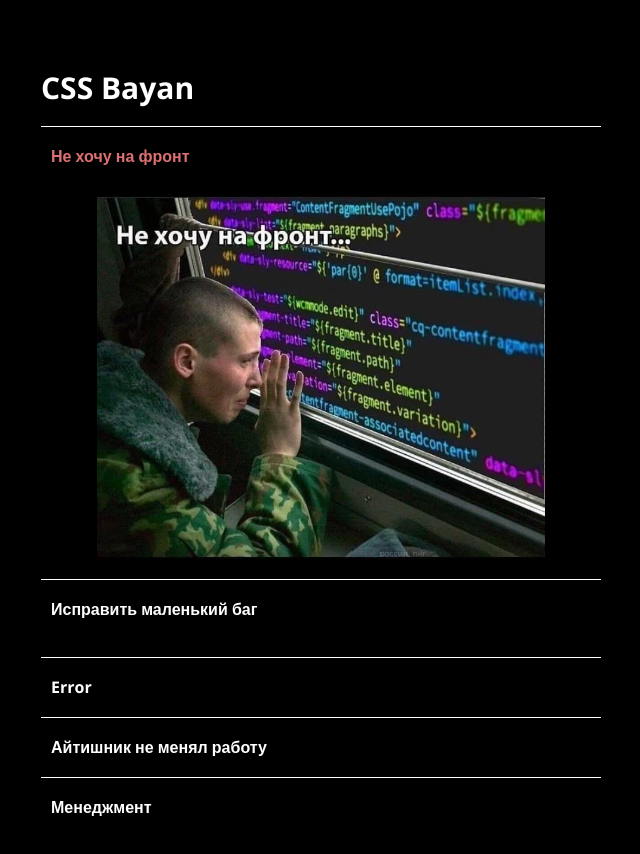
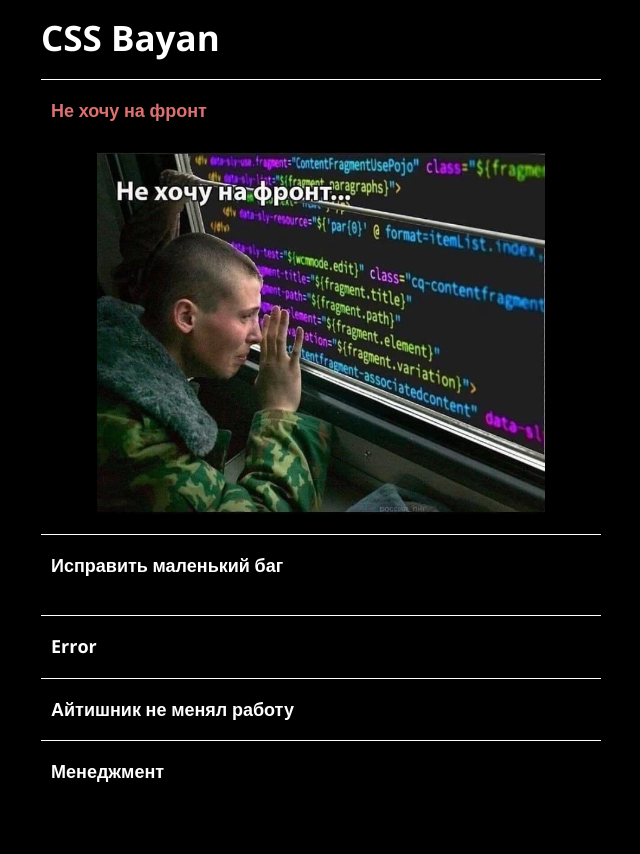
Before and after one commit to andreialisenok/cssBayan, a plain HTML site: page cssBayan/index.html in a window 1280 px wide. Shown: the whole page, without its empty margins (319-959 px from the left). After the commit the page ends 803 px from the top, so only its background shows below. Drawn offline with nearby package versions, Linux system fonts and the light colour scheme.

Commit message:
fix: change style (Mon, Mar 13, 2023 1:42:20 AM)

```diff
--- a/cssBayan/style.css
+++ b/cssBayan/style.css
@@ -5,8 +5,10 @@
 }
 html {
   font-size: 62.5%;
+  height: 100%;
 }
 body {
+  height: 100%;
   font-family: 'Open Sans', sans-serif;
   font-weight: 400;
   font-size: 1.5rem;
@@ -18,9 +20,14 @@ ul {
   list-style: none;
 }
 .wrap {
+  height: 100%;
   max-width: 60rem;
+  display: flex;
+  align-content: center;
+  justify-content: center;
+  flex-direction: column;
+  padding: 0 2rem;
   margin: 0 auto;
-  padding: 5rem 2rem;
 }
 img {
   max-width: 0;
@@ -36,7 +43,7 @@ input {
   display: none;
 }
 .title {
-  font-size: 3rem;
+  font-size: 2rem;
   padding: 2rem 0;
 }
 .accordion {
@@ -48,7 +55,7 @@ input {
   outline: none;
   border: none;
   background: none;
-  font-size: 1.6rem;
+  font-size: 1.4rem;
   color: #fff;
 }
 .accordion__item {
@@ -63,7 +70,7 @@ input {
   padding: 2rem 1rem;
 }
 .accordion__title {
-  font-size: 1.6rem;
+  font-size: 1.4rem;
 }
 
 input:checked ~ label img {
@@ -91,3 +98,26 @@ input:checked ~ label button {
 .accordion__item:hover button {
   transform: rotate(45deg);
 }
+
+@media (min-width: 820px) {
+  .title {
+    font-size: 3.5rem;
+  }
+  .accordion__title {
+    font-size: 1.8rem;
+  }
+  .button {
+    font-size: 1.8rem;
+  }
+}
+@media (min-width: 1920px) {
+  .title {
+    font-size: 5rem;
+  }
+  .accordion__title {
+    font-size: 2.5rem;
+  }
+  .button {
+    font-size: 2.5rem;
+  }
+}
```
